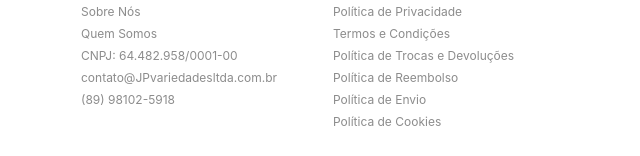
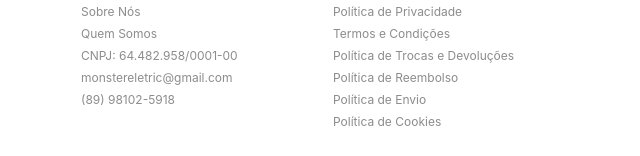
Before and after one commit to kaipepink-debug/git-tk, a React (Vite) app: page /produto in a window 1280 px wide. Shown: the part 1235-1391 px from the top of the page, without its empty margins (319-959 px from the left). Built offline with nearby package versions, Linux system fonts and the light colour scheme; no server answers; the database is empty; the HTML template or start-up script is replaced by a standard one.

Commit message:
Changes
Co-authored-by: viniferraz911 <174931062+viniferraz911@users.noreply.github.com>

```diff
--- a/src/components/Footer.tsx
+++ b/src/components/Footer.tsx
@@ -11,7 +11,7 @@ const Footer = () => {
   const [info, setInfo] = useState({
     company_name: "MONSTER MOBILIDADE LTDA",
     cnpj: "64.482.958/0001-00",
-    contact_email: "contato@JPvariedadesltda.com.br",
+    contact_email: "monstereletric@gmail.com",
     contact_phone: "(89) 98102-5918",
     company_address: "",
   });
```
